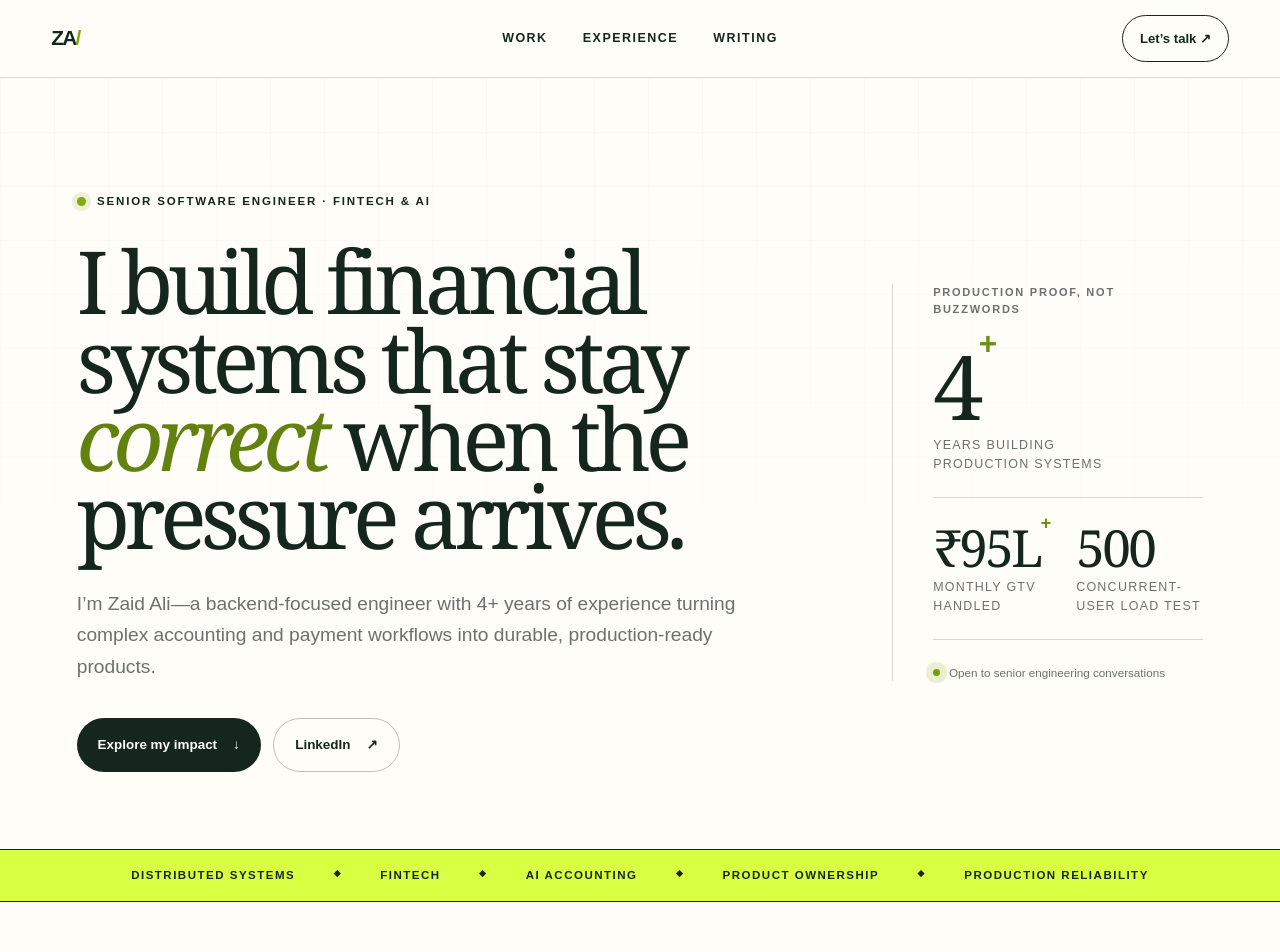
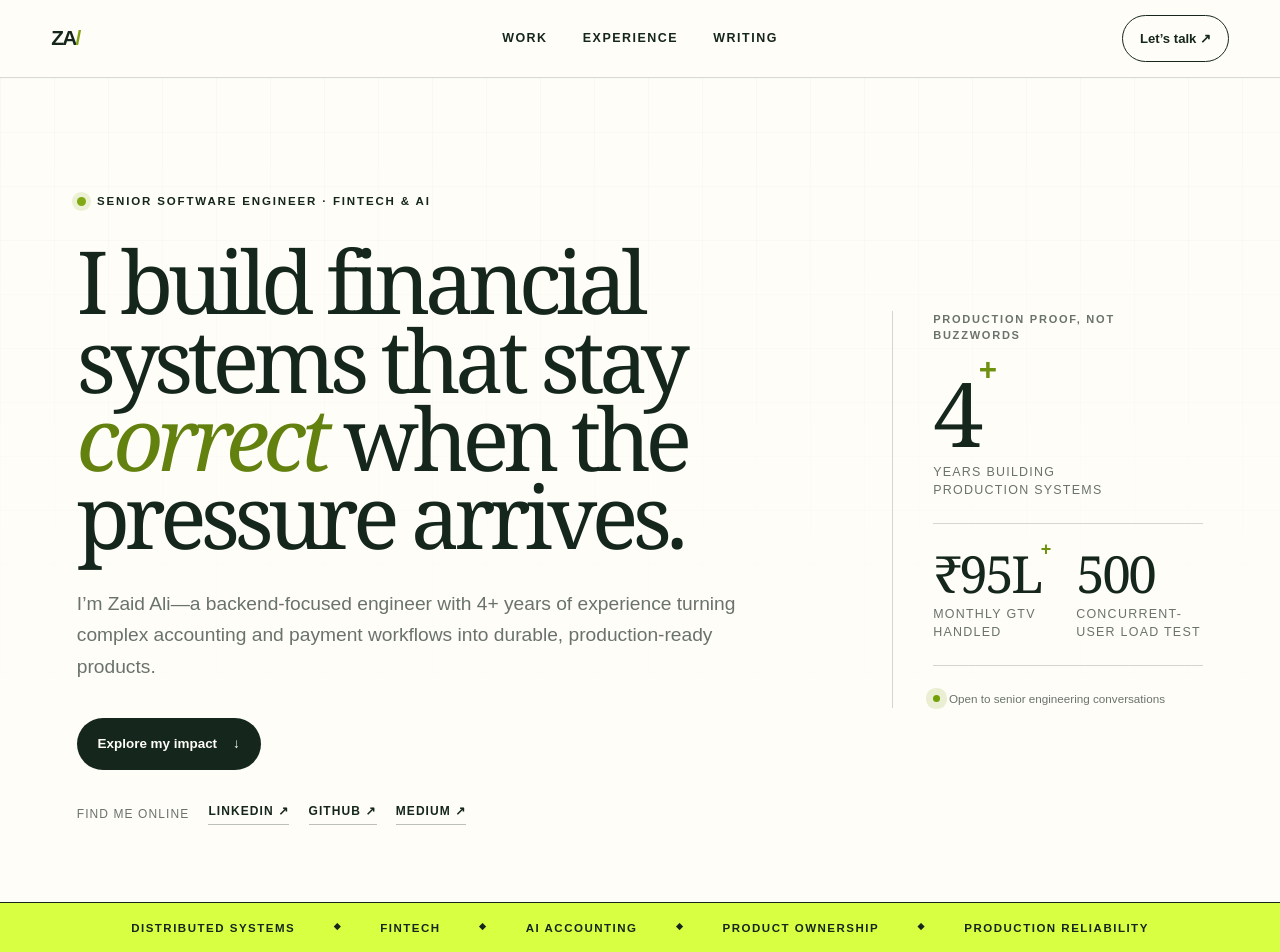
Before and after one commit to deploy-and-die/my-tech-suit, a Next.js app: page / in a window 1280 px wide. Shown: the top 952 px of the page. Built offline with nearby package versions, Linux system fonts and the light colour scheme.

Commit message:
Add professional profile links

```diff
--- a/app/globals.css
+++ b/app/globals.css
@@ -43,6 +43,10 @@ h1 em, h2 em, footer em { font-weight: 400; color: #63810e; }
 .button:hover { transform: translateY(-3px); }
 .button-primary { background: var(--ink); color: var(--paper); }
 .button-secondary { border: 1px solid rgba(21,39,29,.28); }
+.profile-links { display: flex; align-items: center; flex-wrap: wrap; gap: 1.2rem; margin-top: 2rem; font-size: .75rem; font-weight: 800; text-transform: uppercase; letter-spacing: .09em; }
+.profile-links > span { color: var(--muted); font-weight: 500; }
+.profile-links a { padding-bottom: .25rem; border-bottom: 1px solid rgba(21,39,29,.28); transition: color .2s, border-color .2s; }
+.profile-links a:hover { color: #63810e; border-color: #63810e; }
 .hero-proof { border-left: 1px solid rgba(21,39,29,.18); padding-left: 2.5rem; }
 .proof-label { font-size: .69rem; text-transform: uppercase; letter-spacing: .16em; font-weight: 800; color: var(--muted); }
 .proof-stat { padding: 1.5rem 0; display: flex; flex-direction: column; gap: .35rem; }
@@ -208,7 +212,7 @@ footer { background: #0d1711; color: var(--paper); padding: clamp(4rem, 8vw, 8re
 @media (prefers-reduced-motion: reduce) { html { scroll-behavior: auto; } *, *::before, *::after { animation-duration: .01ms !important; } }
 
 @media print {
-  .site-nav, .marquee, .hero-actions, .writing-section, footer, .revamp-visual { display: none !important; }
+  .site-nav, .marquee, .hero-actions, .profile-links, .writing-section, footer, .revamp-visual { display: none !important; }
   .hero, .section, .case-study, .capabilities-section { padding: 24px; min-height: auto; break-inside: avoid; }
   .hero { display: block; }
   .hero-proof { margin-top: 20px; }
--- a/app/page.jsx
+++ b/app/page.jsx
@@ -111,7 +111,12 @@ export default function HomePage() {
           </p>
           <div className="hero-actions">
             <a className="button button-primary" href="#work">Explore my impact <span>↓</span></a>
-            <a className="button button-secondary" href="https://www.linkedin.com/in/zaid-ali-b409501a4/" target="_blank" rel="noreferrer">LinkedIn <span>↗</span></a>
+          </div>
+          <div className="profile-links" aria-label="Professional profiles">
+            <span>Find me online</span>
+            <a href="https://www.linkedin.com/in/zaid-ali-b409501a4/" target="_blank" rel="noreferrer">LinkedIn ↗</a>
+            <a href="https://github.com/deploy-and-die" target="_blank" rel="noreferrer">GitHub ↗</a>
+            <a href="https://medium.com/@zaidali753" target="_blank" rel="noreferrer">Medium ↗</a>
           </div>
         </div>
         <div className="hero-proof reveal delay-1">
@@ -250,7 +255,7 @@ export default function HomePage() {
         </div>
         <div className="footer-bottom">
           <p>© 2026 Zaid Ali</p>
-          <div><a href="https://www.linkedin.com/in/zaid-ali-b409501a4/" target="_blank" rel="noreferrer">LinkedIn</a><a href="https://medium.com/@zaidali753" target="_blank" rel="noreferrer">Medium</a><a href="#top">Back to top ↑</a></div>
+          <div><a href="https://www.linkedin.com/in/zaid-ali-b409501a4/" target="_blank" rel="noreferrer">LinkedIn</a><a href="https://github.com/deploy-and-die" target="_blank" rel="noreferrer">GitHub</a><a href="https://medium.com/@zaidali753" target="_blank" rel="noreferrer">Medium</a><a href="#top">Back to top ↑</a></div>
         </div>
       </footer>
     </main>
```
